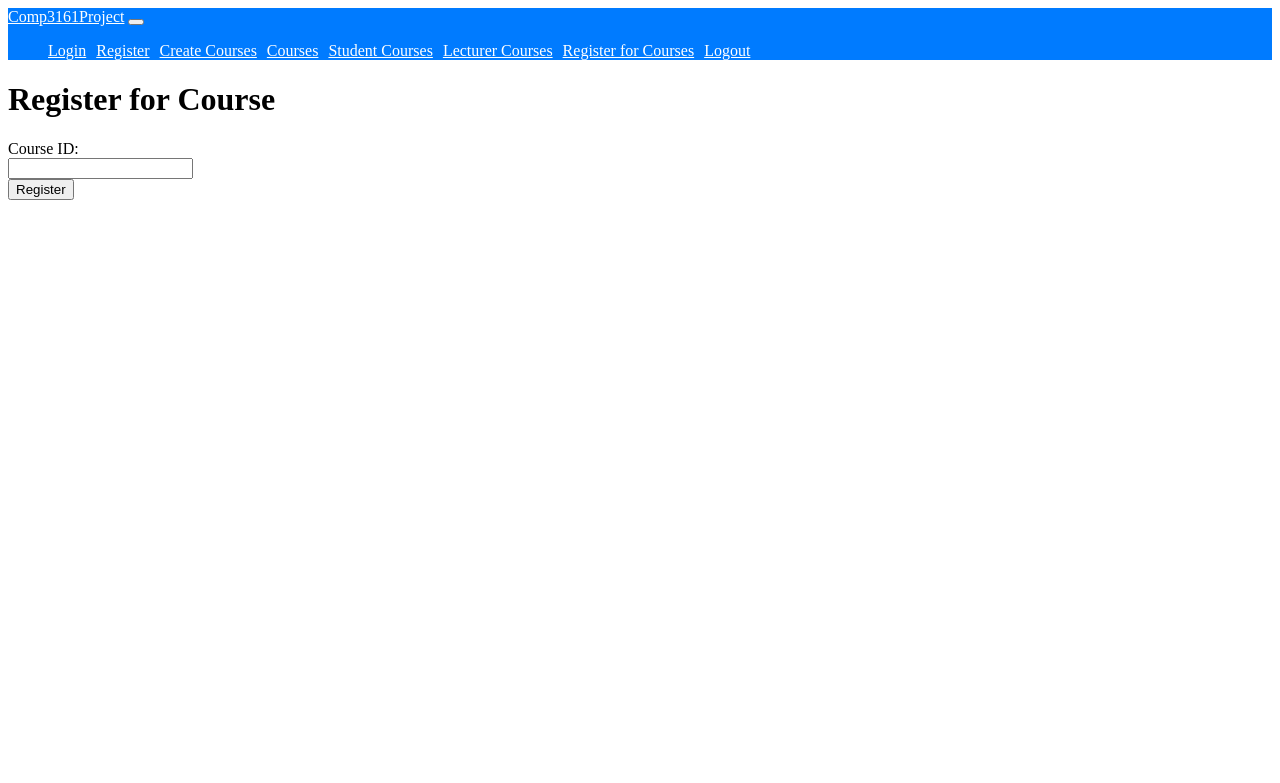
After one commit to willoking32/Comp_3161-Group_Project, a Flask app: template Comp3161GroupWork/templates/register_course.html in a window 1280 px wide. The commit adds this page. Shown: the top 783 px of the page. Run offline with Flask 3, Linux system fonts and the light colour scheme; the template is opened without the code that fills it, so the values that code supplies are empty; parts of the project's set-up code (start-up, migrations or seed data) failed here and were passed over.

Commit message:
Changed some things

```diff
--- a/Comp3161GroupWork/app.py
+++ b/Comp3161GroupWork/app.py
@@ -1,10 +1,11 @@
-from flask import Flask, render_template, request, redirect, session
+import hashlib
+from flask import Flask, render_template, request, redirect, session,jsonify
 
 import mysql.connector
 
 app = Flask(__name__)
 app.secret_key = 'your_secret_key'
-Cur_User = [-1, ""]  # Initialize Cur_User as a global variable
+Cur_User = [9, "Admin"]  # Initialize Cur_User as a global variable
 
 def connect_to_mysql():
     return mysql.connector.connect(
@@ -30,7 +31,6 @@ def create_users_table():
 def create_courses_table():
     conn = connect_to_mysql()
     cursor = conn.cursor()
-
     cursor.execute('''CREATE TABLE IF NOT EXISTS courses (
                     coursecode VARCHAR(21) PRIMARY KEY ,
                     name VARCHAR(100) NOT NULL,
@@ -42,18 +42,19 @@ def create_courses_table():
 def courseEnrollmentTable():
     conn = connect_to_mysql()
     cursor = conn.cursor()
-
-    cursor.execute('''CREATE TABLE IF NOT EXISTS courses_enrolment (
+    cursor.execute("""DROP TABLE IF EXISTS `course_enrolment`;""")
+    cursor.execute('''CREATE TABLE IF NOT EXISTS course_enrolment (
+                    course_title VARCHAR(100) NOT NULL,
                     coursecode VARCHAR(21) PRIMARY KEY ,
-                    name VARCHAR(100) NOT NULL,
-                    lecturer_id INTEGER NOT NULL,
-                    FOREIGN KEY (lecturer_id) REFERENCES users(id));''')
+                    id INTEGER NOT NULL,
+                    FOREIGN KEY (coursecode) REFERENCES users(id));''')
     conn.commit()
     conn.close()
 
 # Endpoint for user registration
 @app.route('/register', methods=['GET', 'POST'])
 def register_user():
+    global Cur_User
     if request.method == 'POST':
         sid = request.form.get('id')
         firstname = request.form.get('firstname')
@@ -63,7 +64,7 @@ def register_user():
         stype = request.form.get('type')
 
         if not sid or not password or not firstname or not lastname or not gender or not stype:
-            return render_template('register.html', error='ID, first name, last name, password, gender and type are required')
+            return render_template('register.html', error='ID, first name, last name, password, gender and type are required', Cur_User=Cur_User)
 
         # Check if id already exists
         conn = connect_to_mysql()
@@ -71,15 +72,15 @@ def register_user():
         cursor.execute("SELECT * FROM users WHERE id = %s", (sid,))
         if cursor.fetchone():
             conn.close()
-            return render_template('register.html', error='ID already exists')
+            return render_template('register.html', error='ID already exists', Cur_User=Cur_User)
 
-        cursor.execute("INSERT INTO users (id, firstname, lastname, password, gender,type) VALUES (%s, %s, %s, %s, %s,%s)", (sid, firstname, lastname, password, gender,stype))
+        cursor.execute("INSERT INTO users (id, firstname, lastname, password, gender, type) VALUES (%s, %s, %s, %s, %s, %s)", (sid, firstname, lastname, password, gender, stype))
         conn.commit()
         conn.close()
 
-        return render_template('register.html', message='User registered successfully')
+        return render_template('register_user.html', message='User registered successfully', Cur_User=Cur_User)
     else:
-        return render_template('register.html')
+        return render_template('register_user.html', Cur_User=Cur_User)
 
 @app.route('/')
 def header():
@@ -98,21 +99,20 @@ def login():
         conn = connect_to_mysql()
         cursor = conn.cursor()
 
-        cursor.execute("SELECT id,type FROM users WHERE id = %s AND password = %s", (user_id, password))
+        cursor.execute("SELECT id, type, password FROM users WHERE id = %s", (user_id,))
         user = cursor.fetchone()
 
         conn.close()
-        if user:
+        if user and user[2] == password:
             session['user_id'] = user[0]
             session['type'] = user[1]
             Cur_User = [user_id, user[1]]  # Update Cur_User
-            return render_template('create_course.html')
+            return redirect('/courses')
         else:
             return render_template('login.html', error='Invalid ID or password')
     else:
-        return render_template('login.html')
+        return render_template('login.html', Cur_User=Cur_User)
 
-# Endpoint for user logout
 @app.route('/logout')
 def logout():
     global Cur_User
@@ -124,7 +124,7 @@ def logout():
 def create_course():
     global Cur_User
     if request.method == 'POST':
-        if Cur_User[1] == 'Admin':
+        if Cur_User and Cur_User[1] == 'Admin':
             course_name = request.form.get('course_name')
             coursecode = request.form.get('course_ID')
             lecturer_id = request.form.get('assigned_lecturer_id')
@@ -142,7 +142,7 @@ def create_course():
             return redirect('/courses')  # Redirect to courses page after course creation
         else:
             return render_template('create_course.html', error='Not Authorized')
-    return render_template('create_course.html')
+    return render_template('create_course.html', Cur_User=Cur_User)
 
 @app.route('/courses')
 def all_courses():
@@ -159,7 +159,7 @@ def student_courses(student_id):
     global Cur_User
     conn = connect_to_mysql()
     cursor = conn.cursor(dictionary=True)
-    cursor.execute("SELECT courses.* FROM courses INNER JOIN course_enrollment ON courses.id = course_enrollment.course_id WHERE course_enrollment.student_id = %s", (student_id,))
+    cursor.execute("SELECT courses.* FROM courses INNER JOIN course_enrolment ON courses.coursecode = course_enrolment.coursecode WHERE course_enrolment.id = %s", (student_id,))
     courses = cursor.fetchall()
     conn.close()
     return render_template('courses.html', courses=courses, Cur_User=Cur_User)
@@ -174,6 +174,52 @@ def lecturer_courses(lecturer_id):
     conn.close()
     return render_template('courses.html', courses=courses, Cur_User=Cur_User)
 
+@app.route('/courses/register', methods=['GET','POST'])
+def register_course():
+    global Cur_User
+
+    # Check if user is logged in
+    if 'user_id' not in session:
+        return render_template('error.html', error='Unauthorized'), 401
+
+    # Check if user is a student
+    if session.get('type') != 'Student':
+        return render_template('error.html', error='Only students can register for courses'), 403
+
+    # Get courseId from request body
+    course_id = request.form.get('courseId')
+
+    # Check if courseId is provided
+    if not course_id:
+        return render_template('error.html', error='Course ID is required'), 400
+
+    # Check if the course exists
+    conn = connect_to_mysql()
+    cursor = conn.cursor()
+    cursor.execute("SELECT * FROM courses WHERE coursecode = %s", (course_id,))
+    course = cursor.fetchone()
+    conn.close()
+
+    if not course:
+        return render_template('error.html', error='Course not found'), 404
+
+    # Register student for the course
+    student_id = session['user_id']
+    conn = connect_to_mysql()
+    cursor = conn.cursor()
+
+    # Check if the student is already registered for the course
+    cursor.execute("SELECT * FROM course_enrollment WHERE student_id = %s AND coursecode = %s", (student_id, course_id))
+    if cursor.fetchone():
+        conn.close()
+        return render_template('error.html', error='Student is already registered for this course'), 400
+
+    cursor.execute("INSERT INTO course_enrollment (student_id, coursecode) VALUES (%s, %s)", (student_id, course_id))
+    conn.commit()
+    conn.close()
+
+    return render_template('success.html', message='Student registered successfully')
+
 if __name__ == '__main__':
     create_users_table()
     create_courses_table()
--- a/Comp3161GroupWork/templates/courses.html
+++ b/Comp3161GroupWork/templates/courses.html
@@ -1,3 +1,5 @@
+{% include "header.html" %}
+{% block main %}
 <!DOCTYPE html>
 <html lang="en">
 <head>
@@ -14,3 +16,4 @@
     </ul>
 </body>
 </html>
+{% endblock %}
--- a/Comp3161GroupWork/templates/create_course.html
+++ b/Comp3161GroupWork/templates/create_course.html
@@ -15,7 +15,7 @@
         <label for="course_name">Course Code:</label><br>
         <input type="text" id="course_ID" name="course_ID"><br><br>
         <label for="course_name">Assigned Lecturer:</label><br>
-        <input type="text" id="assigned_lecturer_id" name="assigned_Lecturer"><br><br>
+        <input type="text" id="assigned_lecturer_id" name="assigned_lecturer_id"><br><br>
 
         <input type="submit" value="Create Course">
     </form>
--- /dev/null
+++ b/Comp3161GroupWork/templates/error.html
@@ -0,0 +1,4 @@
+{%include "header.html"%}
+{%block main%}
+{{error}}
+{%endblock%}
--- a/Comp3161GroupWork/templates/header.html
+++ b/Comp3161GroupWork/templates/header.html
@@ -1,3 +1,41 @@
+<head>
+  <style>
+
+
+  .navbar {
+            background-color: #007bff; /* Blue color */
+        }
+
+        .navbar-brand {
+            color: #ffffff; /* White color */
+        }
+
+        .navbar-nav .nav-link {
+            color: #ffffff; /* White color */
+        }
+
+        .navbar-nav .nav-link:hover {
+            color: #ffffff; /* White color */
+            background-color: rgba(255, 255, 255, 0.1); /* Semi-transparent white */
+        }
+
+        .navbar-toggler-icon {
+            background-color: #ffffff; /* White color */
+        }
+
+        /* Add some spacing */
+        .navbar-nav {
+            margin-left: auto;
+            display: flex; /* Make links horizontal */
+            align-items: center; /* Center items vertically */
+            list-style-type: none; /* Remove bullets */
+        }
+
+        .navbar-nav .nav-item {
+            margin-right: 10px;
+        }
+  </style>
+</head>
 <nav class="navbar navbar-expand-lg navbar-dark bg-primary fixed-top">
   <div class="container-fluid">
     <a class="navbar-brand" href="#">Comp3161Project</a>
@@ -17,7 +55,7 @@
           <a class="nav-link" href="{{ url_for('create_course') }}">Create Courses</a>
         </li>
         <li class="nav-item">
-          <a class="nav-link" href="{{ url_for('all_courses') }}"> Courses</a>
+          <a class="nav-link" href="{{ url_for('all_courses') }}">Courses</a>
         </li>
         <li class="nav-item">
           <a class="nav-link" href="{{ url_for('student_courses', student_id=Cur_User[0]) }}">Student Courses</a>
@@ -25,6 +63,12 @@
       <li class="nav-item">
           <a class="nav-link" href="{{ url_for('lecturer_courses', lecturer_id=Cur_User[0]) }}">Lecturer Courses</a>
       </li>
+      <li class="nav-item">
+        <a class="nav-link" href="{{ url_for('register_course') }}">Register for Courses</a>
+      </li>
+      <li class="nav-item">
+        <a class="nav-link" href="{{ url_for('logout') }}">Logout</a>
+      </li>
 
       </ul>
     </div>
--- /dev/null
+++ b/Comp3161GroupWork/templates/register_course.html
@@ -0,0 +1,17 @@
+{% include "header.html" %}
+{% block main %}
+<html lang="en">
+<head>
+    <meta charset="UTF-8">
+    <meta name="viewport" content="width=device-width, initial-scale=1.0">
+    <title>Register for Course</title>
+</head>
+<body>
+    <h1>Register for Course</h1>
+    <form action="/courses/register" method="POST">
+        <label for="courseId">Course ID:</label><br>
+        <input type="text" id="courseId" name="courseId"><br>
+        <input type="submit" value="Register">
+    </form>
+</body>
+{% endblock %}
```
Also changed, not shown: Comp3161GroupWork/templates/static/css/styles.css (added, +30 -0 lines), Comp3161GroupWork/templates/register_user.html (renamed from Comp3161GroupWork/templates/register.html).
